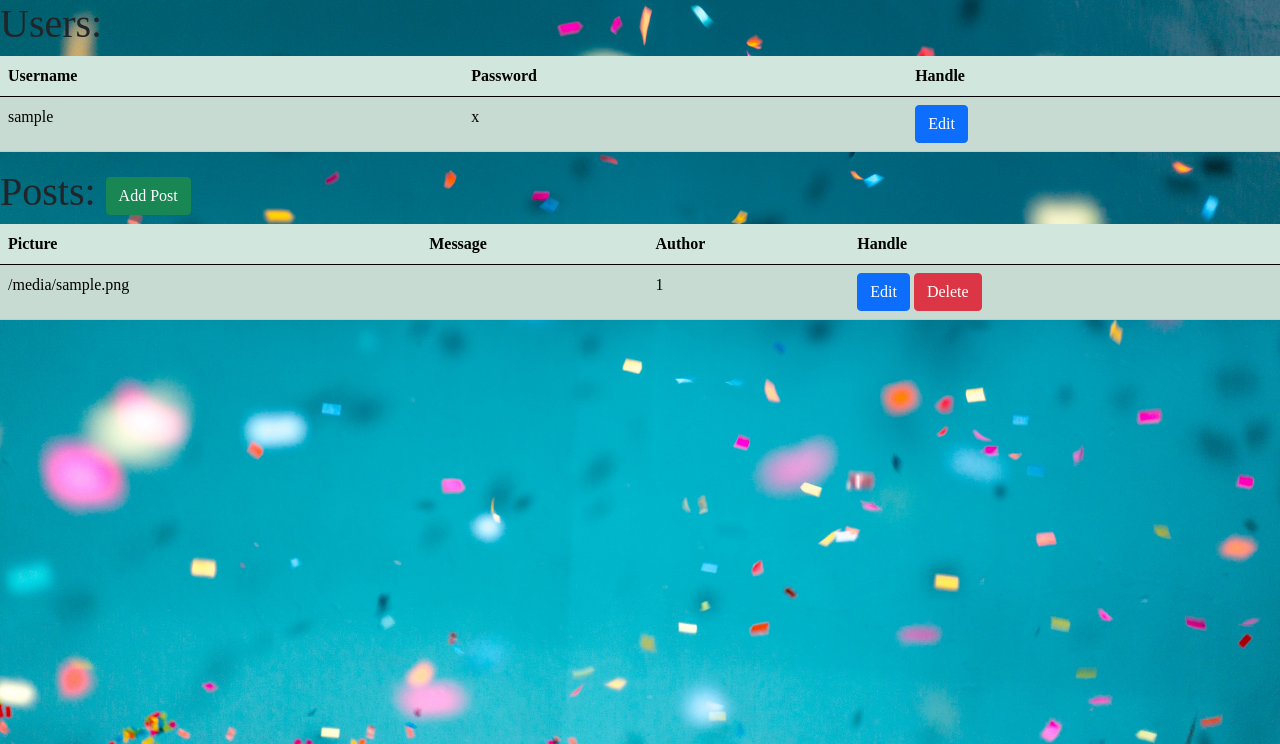
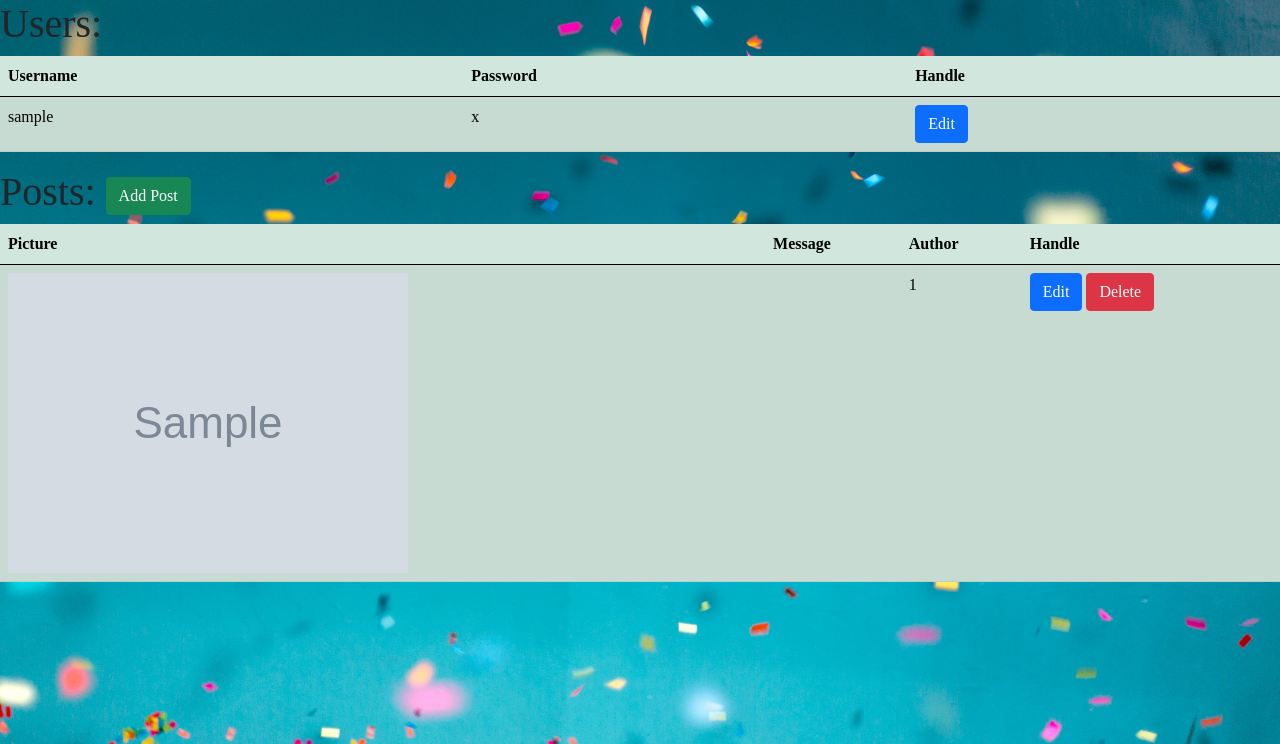
Before and after one commit to reymundvirtus/bd_website, a Flask app: page /admin in a window 1280 px wide. Shown: the part 56-800 px from the top of the page. Run offline with Flask 2, Linux system fonts and the light colour scheme; the visitor is signed in with stand-in values (Sample User, id 1); grey boxes marked "Sample" are stand-in pictures; a database or web service that is not in the repository returns one stand-in record (values such as "Sample title"); some libraries are stand-ins or nearby versions.

Commit message:
Update admin.html

```diff
--- a/templates/admin.html
+++ b/templates/admin.html
@@ -42,7 +42,7 @@
         <tbody>
           {% for post in list_post %}
             <tr>
-              <td>{{ post.picture }}</td>
+              <td><img src="{{ url_for('static', filename='images/' + post.picture) }}" class="pic-admin"></td>
               <td>{{ post.messages }}</td>
               <td>{{ post.user_id }}</td>
               <td>
```
